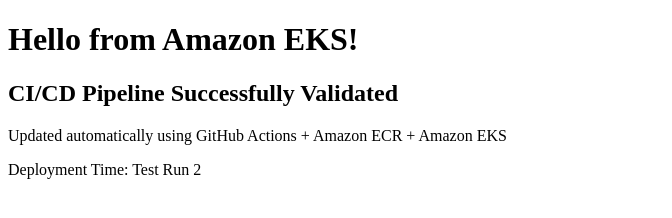
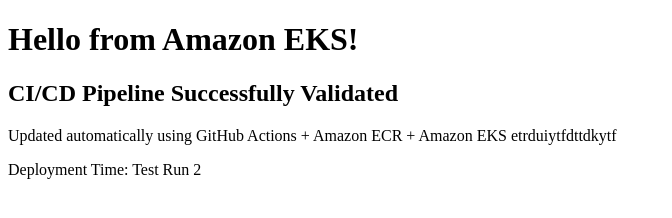
Before and after one commit to charishma-1808/github-actions-eks-demo, a plain HTML site: page index.html in a window 1280 px wide. Shown: the whole page, without its empty margins (0-672 px from the left). Drawn offline with Linux system fonts and the light colour scheme.

Commit message:
Update index.html

```diff
--- a/index.html
+++ b/index.html
@@ -6,7 +6,7 @@
 <body>
     <h1>Hello from Amazon EKS!</h1>
     <h2>CI/CD Pipeline Successfully Validated</h2>
-    <p>Updated automatically using GitHub Actions + Amazon ECR + Amazon EKS</p>
+    <p>Updated automatically using GitHub Actions + Amazon ECR + Amazon EKS etrduiytfdttdkytf</p>
     <p>Deployment Time: Test Run 2</p>
 </body>
 </html>
```
